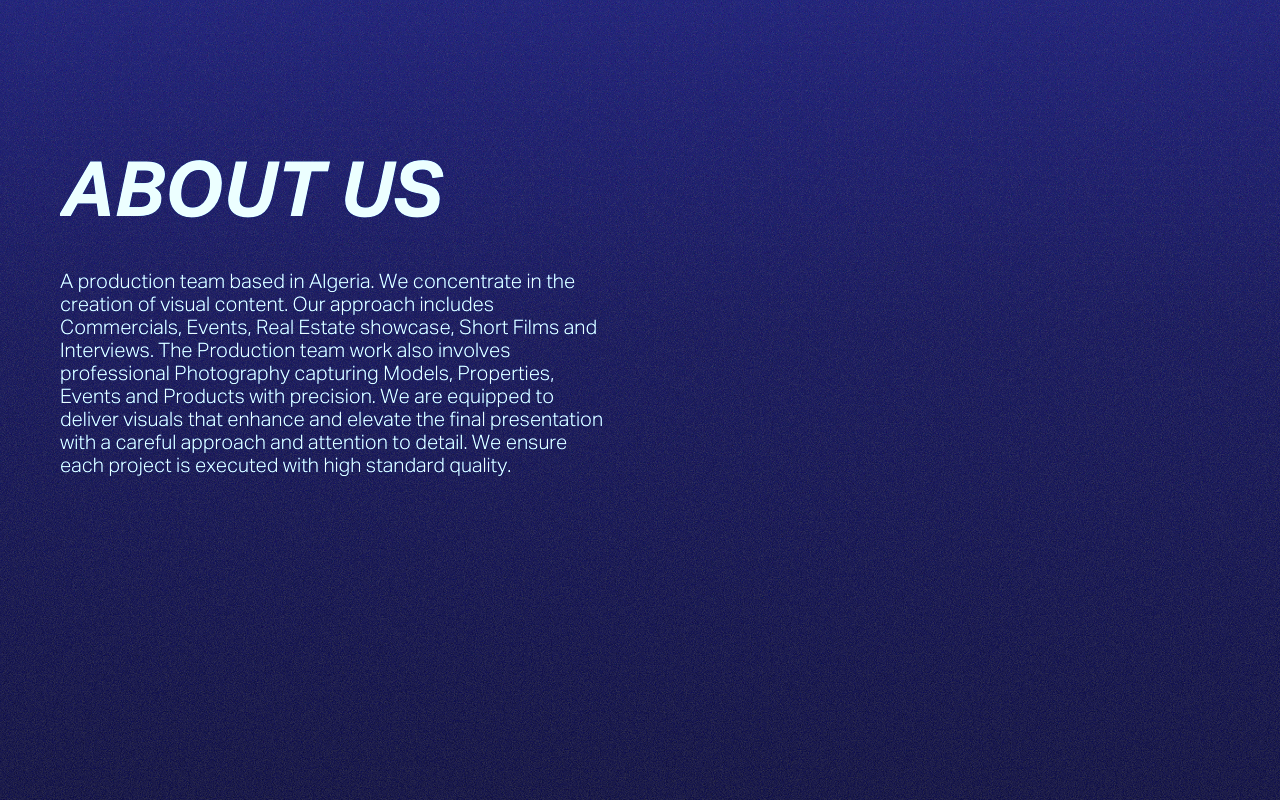
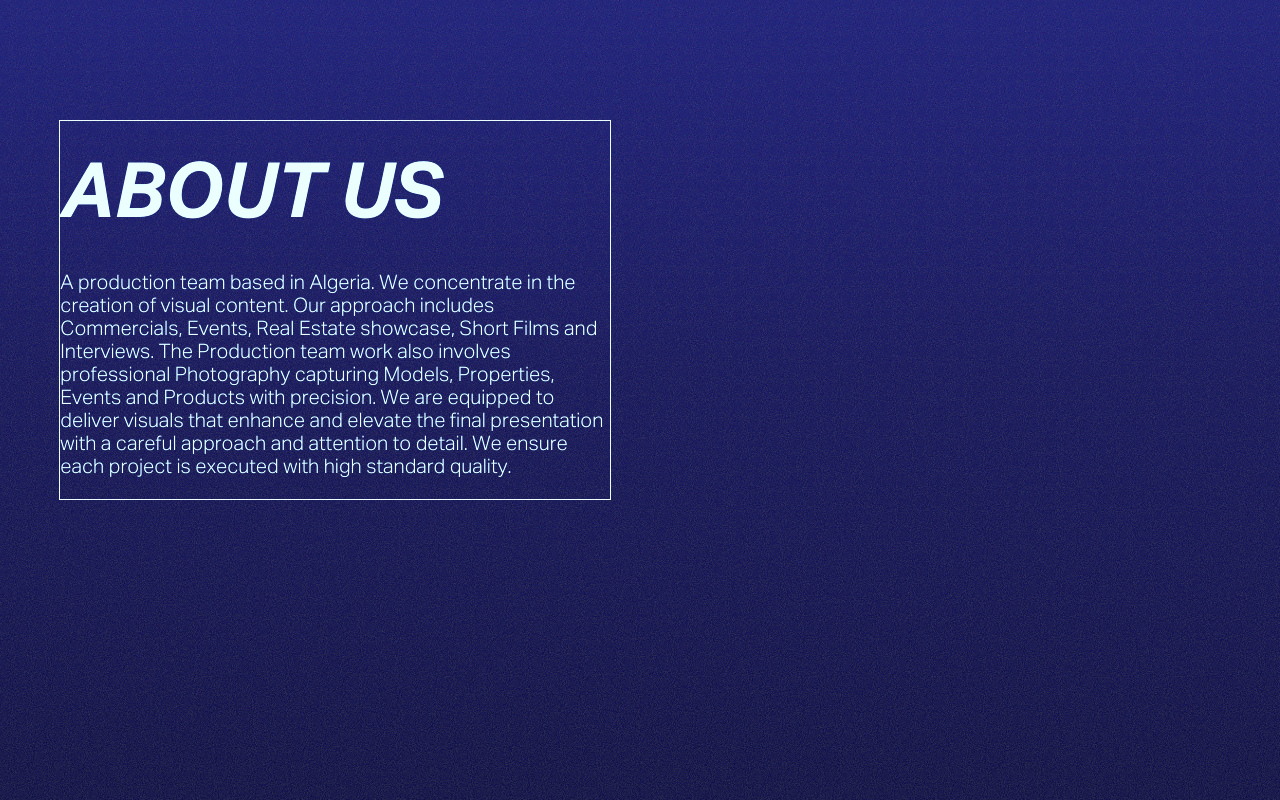
Before and after one commit to solxire88/pelorus, a React (Vite) app: page / in a window 1280 px wide. Shown: the part 680-1480 px from the top of the page. Built offline with nearby package versions, Linux system fonts and the light colour scheme.

Commit message:
alignement

```diff
--- a/src/App.css
+++ b/src/App.css
@@ -51,7 +51,7 @@ body {
   width: 100vw;
 
   background-size: cover;
-  height: 210svh;
+  height: 220vh;
   margin: 0;
   scroll-snap-type: y mandatory;
 }
--- a/src/Components/css/aboutUs.css
+++ b/src/Components/css/aboutUs.css
@@ -5,11 +5,12 @@
     display: flex;
     flex-wrap: wrap;
     justify-content: space-evenly;
+    align-content: flex-start;
     /* padding: 20px; */
 }
 
 .aboutUsLeft{
-    /* border: 1px solid; */
+    border: 1px solid;
     width: 550px;
     margin: 100px 0px 50px 50px;
     padding-top: 30px;
```
